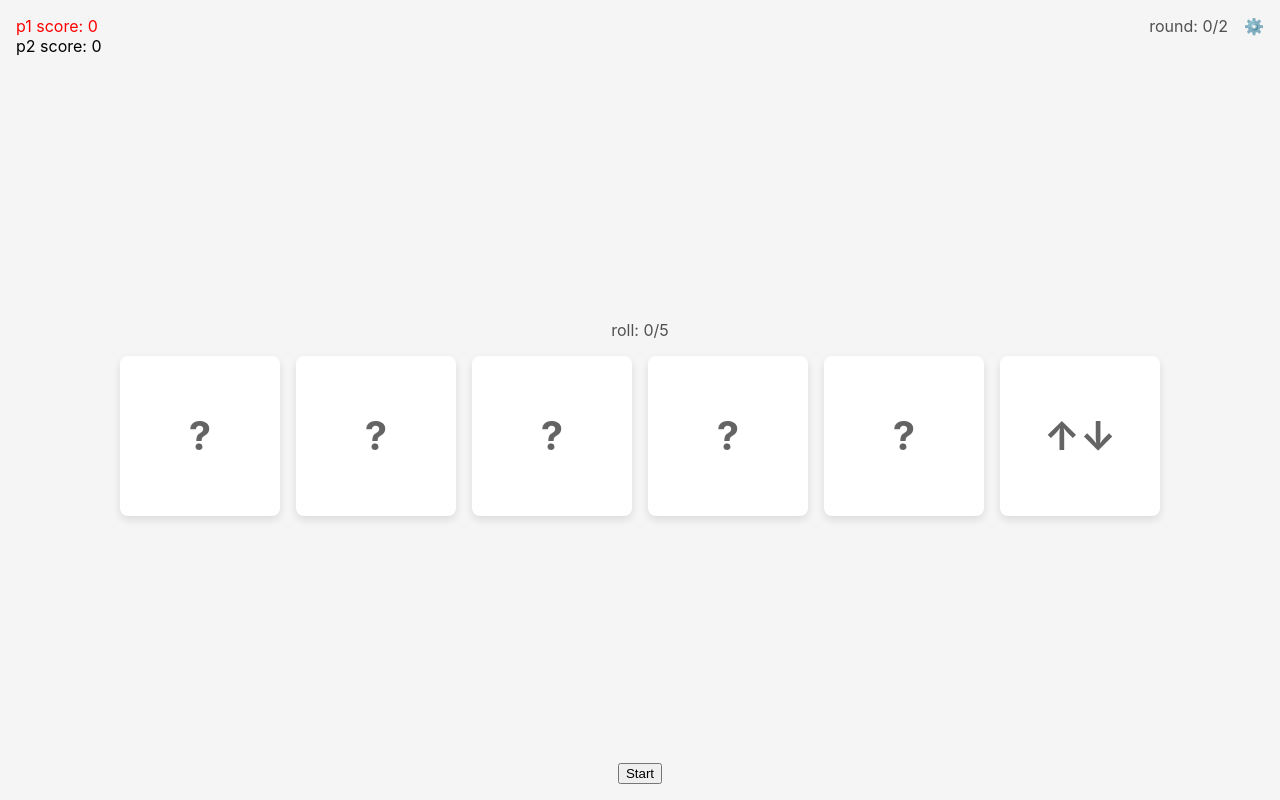
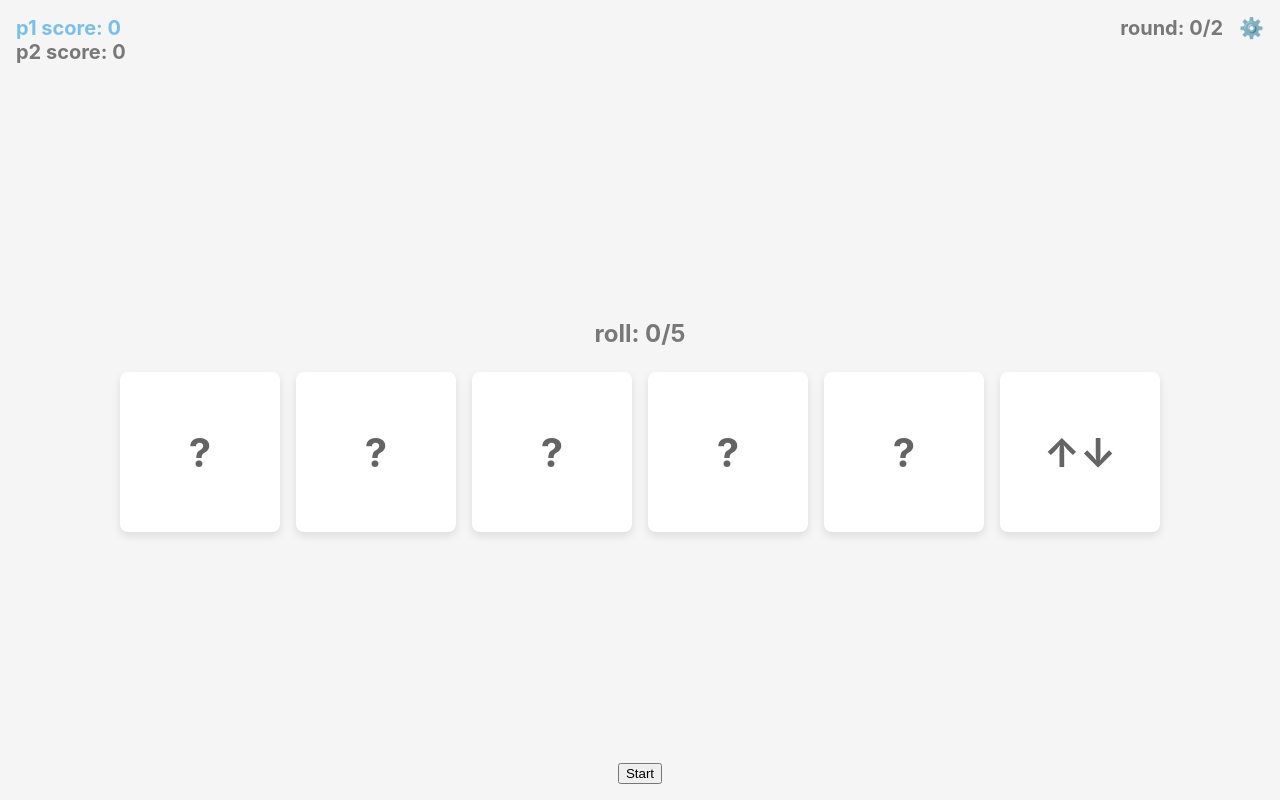
Before and after one commit to joliveto64/hi-lo, a React (Create React App) app: page / in a window 1280 px wide. Built offline with nearby package versions, Linux system fonts and the light colour scheme.

Commit message:
working on cosmetics

```diff
--- a/src/App.js
+++ b/src/App.js
@@ -1,6 +1,5 @@
 import { useState, useEffect } from "react";
 import Header from "./components/Header";
-import Message from "./components/Message";
 import Dice from "./components/Dice";
 import { hiLoDieArray, hiTableData, loTableData } from "./data.js";
 import { generateDice } from "./utils";
@@ -173,6 +172,14 @@ function App() {
     });
   }
 
+  let isClicked = false;
+
+  function rotationTimeOut() {
+    setTimeout(() => {
+      isClicked = true;
+    }, 200);
+  }
+
   return (
     <div className="App">
       <Header
--- a/src/components/Dice.js
+++ b/src/components/Dice.js
@@ -1,9 +1,9 @@
 export default function Dice(props) {
-  const styles = {
-    backgroundColor: props.isLocked ? "red" : "white",
-  };
   return (
-    <span className="die" onClick={props.clicked} style={styles}>
+    <span
+      className={`die ${props.isLocked ? "locked click" : ""}`}
+      onClick={props.clicked}
+    >
       {props.value}
     </span>
   );
--- a/src/components/Header.js
+++ b/src/components/Header.js
@@ -3,14 +3,12 @@ export default function Header(props) {
     <div className="header">
       <div className="left-container">
         <span
-          className="player-1-score"
-          style={{ color: props.playerTurn === 1 ? "red" : "black" }}
+          className={`player-1-score ${props.playerTurn === 1 ? "blue" : ""}`}
         >
           p1 score: {props.p1Score}
         </span>
         <span
-          className="player-2-score"
-          style={{ color: props.playerTurn === 2 ? "red" : "black" }}
+          className={`player-2-score ${props.playerTurn === 2 ? "blue" : ""}`}
         >
           p2 score: {props.p2Score}
         </span>
--- a/src/components/Message.js
+++ /dev/null
@@ -1,3 +0,0 @@
-export default function Message(props) {
-  return <p className="round-info">roll: {props.rollCount}</p>;
-}
--- a/src/index.css
+++ b/src/index.css
@@ -10,7 +10,7 @@ body {
   -webkit-font-smoothing: antialiased;
   -moz-osx-font-smoothing: grayscale;
   background-color: whitesmoke;
-  color: rgb(80, 80, 80);
+  color: rgb(120, 120, 120);
 }
 
 .App {
@@ -27,11 +27,20 @@ body {
   display: flex;
   width: 100%;
   justify-content: space-between;
+  font-weight: bold;
+  font-size: 1.25rem;
 }
 
 .left-container {
   display: flex;
   flex-direction: column;
+  /* transition: 0.2s; */
+}
+
+.blue {
+  color: #79bfed;
+  font-weight: bold;
+  transition: 0.2s;
 }
 
 .right-container {
@@ -45,6 +54,8 @@ body {
 
 .round-info {
   text-align: center;
+  font-size: 1.5rem;
+  font-weight: bold;
 }
 
 .dice-container {
@@ -65,6 +76,12 @@ body {
   font-weight: bold;
   box-shadow: 0 4px 8px rgba(0, 0, 0, 0.1);
   color: rgb(100, 100, 100);
+  transition: 0.1s;
+}
+
+.locked {
+  background-color: #79bfed;
+  color: whitesmoke;
 }
 
 @media (min-width: 420px) {
@@ -79,3 +96,29 @@ body {
     width: calc(100vw / 8);
   }
 }
+
+@keyframes rotate {
+  0% {
+    transform: rotate(0deg);
+  }
+  100% {
+    transform: rotate(360deg);
+  }
+}
+
+.roll {
+  animation: rotate 0.25s ease-in-out;
+}
+
+@keyframes click {
+  50% {
+    transform: scale(0.95);
+  }
+  100% {
+    transform: scale(1);
+  }
+}
+
+.click {
+  animation: click 0.1s ease-in-out;
+}
```
